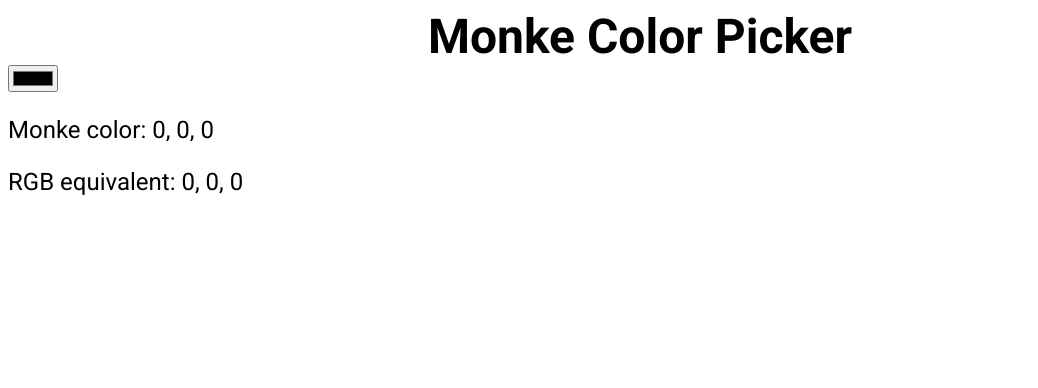
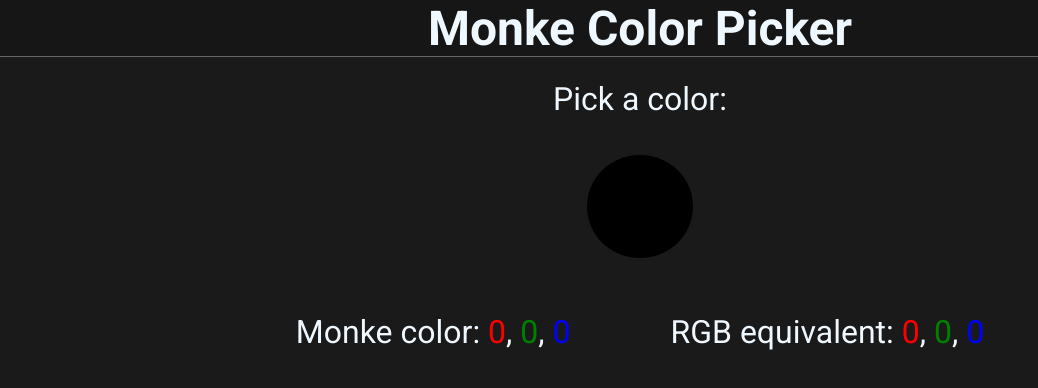
Before and after one commit to TypicalTeacup/monke-color-picker, a plain HTML site: page index.html in a window 1280 px wide. Shown: the whole page, without its empty margins (0-1038 px from the left). Drawn offline with Linux system fonts and the light colour scheme.

Commit message:
looks and stuff

```diff
--- a/index.html
+++ b/index.html
@@ -16,9 +16,14 @@
 <body>
 	<header>Monke Color Picker</header>
 
-    <input type="color" name="color" id="color">
-    <p id="test"></p>
-    <p class="text" id="monke">Monke color: 0, 0, 0</p>
-    <p class="text" id="rgb">RGB equivalent: 0, 0, 0</p>
+    <p id=prompt>Pick a color:</p>
+	<div id=color>
+		<input type=color id="color-input" value="#000000"><br>
+	</div>
+	<div id=results >
+		<p id=monke>Monke color: <span class=red id=monkeR>0</span>, <span class=green id=monkeG>0</span>, <span class=blue id=monkeB>0</span></p>
+		<p id=rgb>RGB equivalent: <span class=red id=r>0</span>, <span class=green id=g>0</span>, <span class=blue id=b>0</span></p>
+	</div>
+
 </body>
 </html>
--- a/script.js
+++ b/script.js
@@ -1,5 +1,3 @@
-const clamp = (num, min, max) => Math.min(Math.max(num, min), max);
-
 function hexToRgb(hex) {
     var result = /^#?([a-f\d]{2})([a-f\d]{2})([a-f\d]{2})$/i.exec(hex);
     return result ? {
@@ -19,22 +17,30 @@ function rgbToMonke(r,g,b) {
 
 function monkeToRgb(monkeR, monkeG, monkeB){
     return {
-        r: clamp(Math.floor(monkeR*28.333),0,255),
-        g: clamp(Math.floor(monkeG*28.333),0,255),
-        b: clamp(Math.floor(monkeB*28.333),0,255)
+        r: Math.round(monkeR*28.333),
+        g: Math.round(monkeG*28.333),
+        b: Math.round(monkeB*28.333)
     };
 }
 
+function peepeepoopoo(ok,ok2){
+	document.getElementById(ok2[0]).innerHTML = ok.r;
+    document.getElementById(ok2[1]).innerHTML = ok.g;
+    document.getElementById(ok2[2]).innerHTML = ok.b;
+}
+
 window.onload=function(){
-    let colorInput = document.getElementById('color');
+    let colorInput = document.getElementById('color-input');
 
     colorInput.addEventListener('input', () =>{
         let inputRgb = hexToRgb(colorInput.value);
+
 		let monke = rgbToMonke(inputRgb.r,inputRgb.g,inputRgb.b);
+        peepeepoopoo(monke,["monkeR","monkeG","monkeB"])
 
-        document.getElementById("monke").innerHTML = "Monke color: " + monke.r + ", " + monke.g + ", " + monke.b;
         let rgbResult = monkeToRgb(monke.r, monke.g, monke.b);
-        console.table(inputRgb);console.table(rgbResult);console.table(monke);
-        document.getElementById("rgb").innerHTML = "RGB equivalent: " + rgbResult.r + ", " + rgbResult.g + ", " + rgbResult.b;
+		peepeepoopoo(rgbResult,["r","g","b"])
+		document.getElementById("results").style = "";
+		document.getElementById("prompt").style = "opacity: 0;";
     });
 }
--- a/style.css
+++ b/style.css
@@ -1,12 +1,94 @@
+html{
+    background-color: #1a1a1a;
+}
+
 header{
     font-family: "Roboto", sans-serif;
     text-align: center;
     font-weight: 700;
     font-size: 3rem;
+    background-color: #161616;
+    color: aliceblue;
+    width: 100%;
+    height: 3.5rem;
+    border-bottom: #666 solid 1px;
+
+    position:absolute;
+    top:0;
+    left:0;
 }
 
-.text{
+/* text */
+p{
     font-family: "Roboto", sans-serif;
     font-weight: 400;
-    font-size: 1.5rem;
+    font-size: 2rem;
+    color: aliceblue;
+    padding-left: 50px;
+    padding-right: 50px;
+    text-align: center;
 }
+
+#prompt{
+    margin-top: 5rem;
+}
+
+#monke{
+    float: left;
+}
+
+#rgb{
+    float: right;
+}
+
+/* colored text */
+.red{
+    color: red;
+}
+
+.green{
+    color: green;
+}
+
+.blue{
+    color: blue;
+}
+
+/* some divs */
+div[id=results]{
+    display: flex;
+    align-items: center;
+    justify-content: center;
+}
+
+div[id="color"] {
+    width: 50%;
+    margin: 0 auto;
+}
+
+/* color input */
+input[type="color"]{
+    -webkit-appearance: none;
+    -moz-appearance: none;
+    appearance: none;
+    cursor: pointer;
+
+    background-color: transparent;
+
+    display: block;
+    margin-left: auto;
+    margin-right: auto;
+    width: 3cm;
+    height: 3cm;
+    border: none;
+}
+
+input[type="color"]::-webkit-color-swatch{
+    border-radius: 50%;
+    border: none;
+}
+
+input[type="color"]::-moz-color-swatch{
+    border-radius: 50%;
+    border: none;
+}
```
Lines whose indentation alone changed are shown as unchanged.
